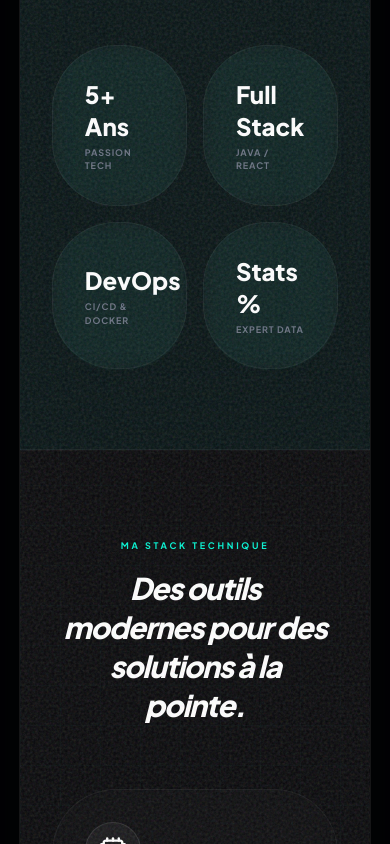
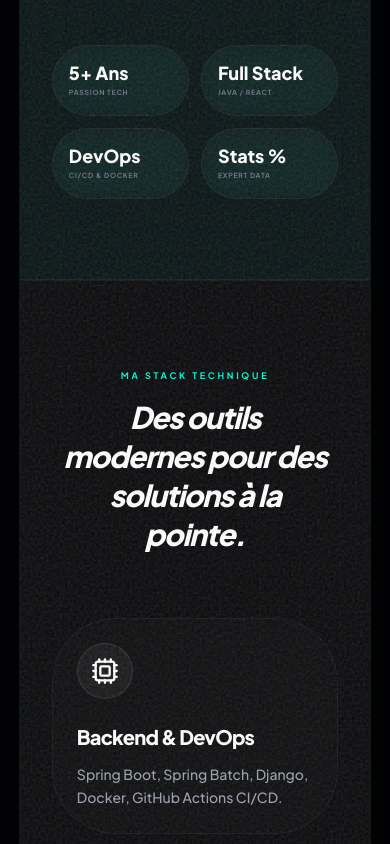
Before and after one commit to franckfone/FranckfonePortfolio, a React (Vite) app: page / in a window 390 px wide. Shown: the part 1240-2084 px from the top of the page. Built offline with nearby package versions, Linux system fonts and the light colour scheme.

Commit message:
modification responsive

```diff
--- a/src/App.jsx
+++ b/src/App.jsx
@@ -280,7 +280,7 @@ const About = () => (
             Actuellement en Master CTO & Tech Lead, je me spécialise dans les écosystèmes Java/Spring et DevOps, transformant des données complexes en solutions robustes.
           </p>
         </Reveal>
-        <div className="grid grid-cols-2 gap-4">
+        <div className="grid grid-cols-2 gap-3 sm:gap-4">
           {[
             { label: '5+ Ans', sub: 'Passion Tech' },
             { label: 'Full Stack', sub: 'Java / React' },
@@ -288,9 +288,9 @@ const About = () => (
             { label: 'Stats %', sub: 'Expert Data' }
           ].map((stat, i) => (
             <Reveal key={i} delay={0.1 * i}>
-              <div className="p-8 glow-card rounded-3xl h-full flex flex-col justify-center border-white/5">
-                <div className="text-2xl font-black text-white mb-1">{stat.label}</div>
-                <div className="text-[9px] font-bold text-gray-500 uppercase tracking-widest">{stat.sub}</div>
+              <div className="p-4 sm:p-8 glow-card rounded-2xl sm:rounded-3xl h-full flex flex-col justify-center border-white/5">
+                <div className="text-lg sm:text-2xl font-black text-white mb-1 leading-tight">{stat.label}</div>
+                <div className="text-[7px] sm:text-[9px] font-bold text-gray-500 uppercase tracking-widest">{stat.sub}</div>
               </div>
             </Reveal>
           ))}
@@ -345,7 +345,7 @@ const Services = () => {
       <div className="grid grid-cols-1 md:grid-cols-2 lg:grid-cols-4 gap-8 max-w-[95%] mx-auto">
         {expertises.map((exp, i) => (
           <Reveal key={i} delay={0.1 * i}>
-            <div className="flex flex-col gap-6 p-8 glow-card rounded-3xl h-full group">
+            <div className="flex flex-col gap-6 p-6 sm:p-8 glow-card rounded-3xl h-full group">
               <div className="w-14 h-14 bg-white/5 rounded-2xl flex items-center justify-center border border-white/10 group-hover:border-accent/30 group-hover:bg-accent/5 transition-all">
                 <exp.icon size={28} className="text-white group-hover:text-accent transition-colors" />
               </div>
@@ -535,7 +535,7 @@ const Experience = () => {
       <div className="max-w-[95%] mx-auto space-y-8">
         {jobs.map((job, i) => (
           <Reveal key={i} y={50}>
-            <div className="flex flex-col md:flex-row justify-between gap-6 p-10 glow-card rounded-[2.5rem] group">
+            <div className="flex flex-col md:flex-row justify-between gap-6 p-6 md:p-10 glow-card rounded-[2.5rem] group">
               <div className="flex-1">
                 <div className="flex items-center gap-4 mb-4">
                   <span className="text-[10px] font-black text-[#00f5d4] uppercase tracking-widest">{job.period}</span>
@@ -591,7 +591,7 @@ const Education = () => {
       <div className="grid grid-cols-1 sm:grid-cols-2 lg:grid-cols-4 gap-6 max-w-[95%] mx-auto">
         {degrees.map((edu, i) => (
           <Reveal key={i} delay={0.1 * i}>
-            <div className={`p-8 rounded-3xl border h-full transition-all group hover:-translate-y-2 ${edu.current ? 'border-[#00f5d4]/50 bg-[#00f5d4]/5 shadow-[0_0_30px_rgba(0,245,212,0.1)]' : 'border-white/5 bg-white/5'} flex flex-col justify-between`}>
+            <div className={`p-6 sm:p-8 rounded-3xl border h-full transition-all group hover:-translate-y-2 ${edu.current ? 'border-[#00f5d4]/50 bg-[#00f5d4]/5 shadow-[0_0_30px_rgba(0,245,212,0.1)]' : 'border-white/5 bg-white/5'} flex flex-col justify-between`}>
               <div>
                 <span className="text-[10px] font-black text-gray-500 uppercase tracking-widest mb-4 block">{edu.year}</span>
                 <h4 className="text-xl font-black mb-2 leading-tight group-hover:text-[#00f5d4] transition-colors">{edu.title}</h4>
@@ -616,8 +616,8 @@ const Contact = () => (
         <div className="w-20 h-20 bg-[#00f5d4]/10 rounded-3xl flex items-center justify-center mb-10 border border-[#00f5d4]/20 shadow-[0_0_30px_rgba(0,245,212,0.1)]">
           <Mail size={36} className="text-[#00f5d4]" strokeWidth={1.5} />
         </div>
-        <h2 className="text-3xl md:text-7xl font-black italic mb-8 tracking-normal px-4 pr-10 leading-[1.4]">
-          Prêt à <span className="text-gradient p-3">collaborer ?</span>
+        <h2 className="text-3xl md:text-7xl font-black italic mb-8 tracking-normal px-4 md:pr-10 leading-[1.4]">
+          Prêt à <span className="text-gradient p-2 md:p-3">collaborer ?</span>
         </h2>
         <p className="text-gray-400 mb-12 max-w-md mx-auto font-medium text-lg leading-relaxed">
           Que ce soit pour un nouveau projet web ou pour renforcer votre infrastructure, je suis à votre écoute.
```
